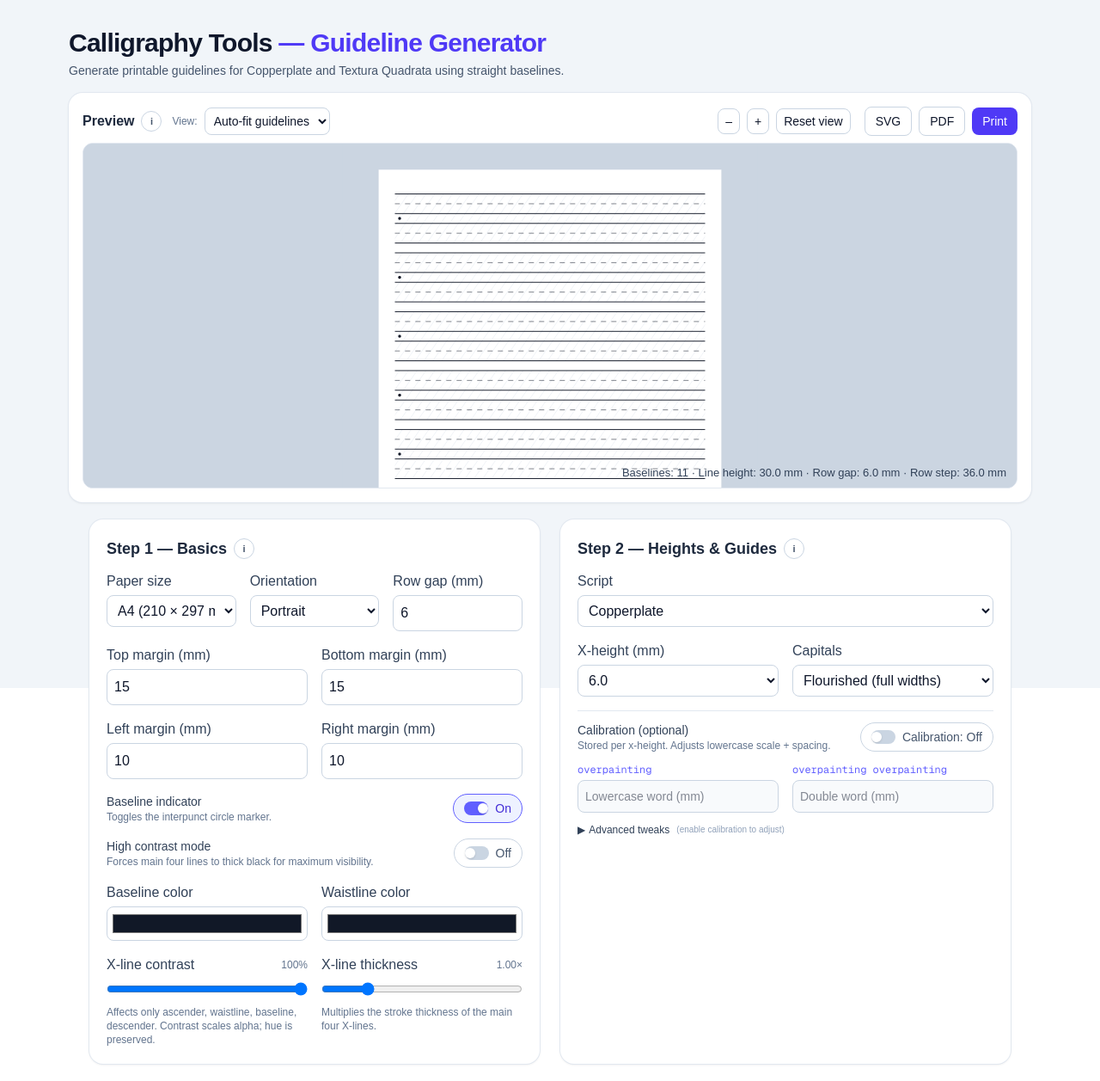
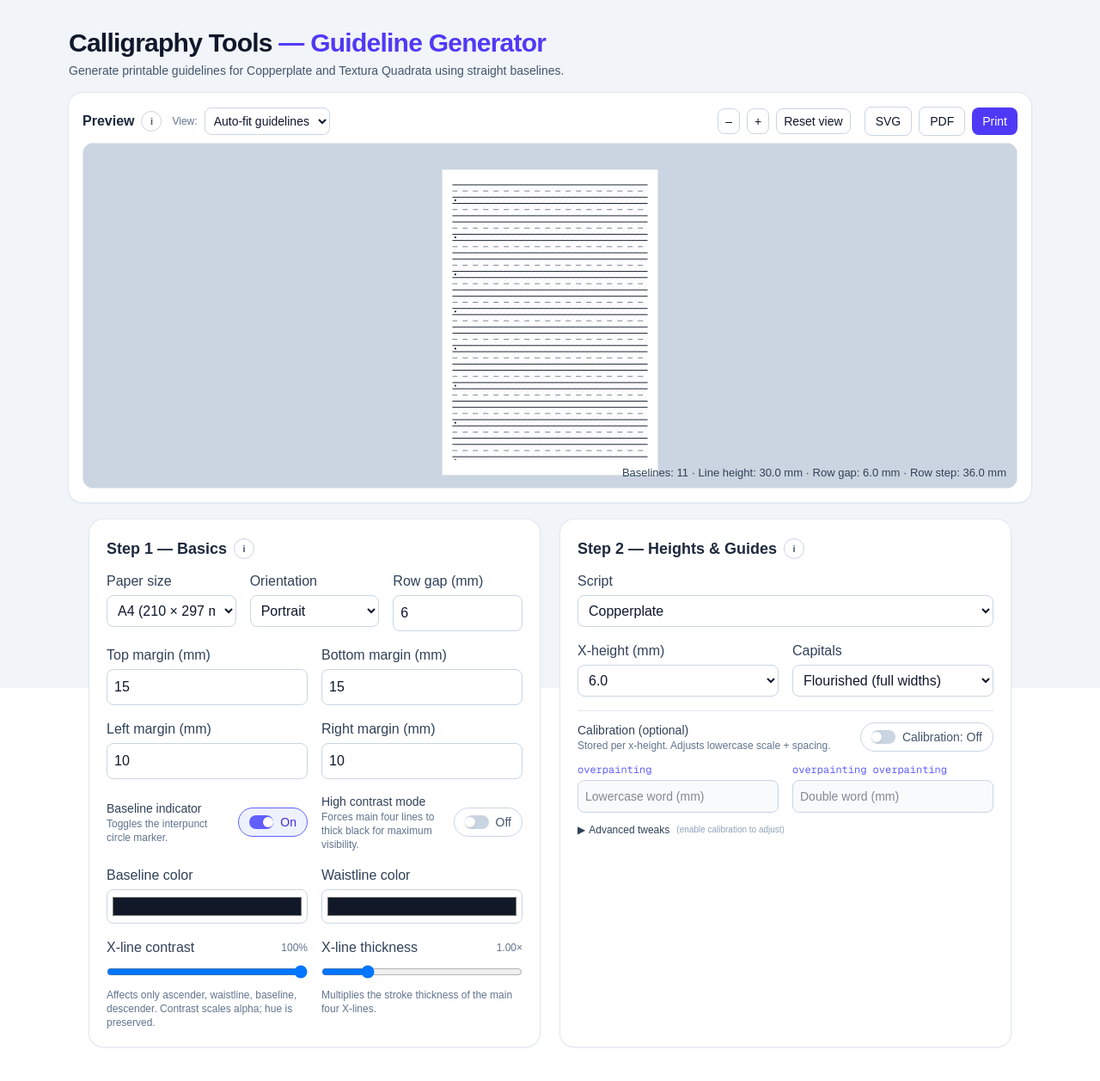
Before and after one commit to mashw/calligraphy-tools, a Next.js app: page /guidelines in a window 1280 px wide. Shown: the whole page at 86% size. Built offline with nearby package versions, Linux system fonts and the light colour scheme.

Commit message:
Guidelines tool: Adjusted collapsing of UI elements.

```diff
--- a/src/app/guidelines/page.tsx
+++ b/src/app/guidelines/page.tsx
@@ -429,7 +429,7 @@
   const [userSpaceFactor, setUserSpaceFactor] = useState(1);
 
   const [zoom, setZoom] = useState(5);
-  const DEFAULT_AUTOFIT_ZOOM = 1.25 ** 4;
+  const DEFAULT_AUTOFIT_ZOOM = 1.4;
   const [pan, setPan] = useState({ x: 0, y: 0 });
   const [isPanning, setIsPanning] = useState(false);
 
@@ -1192,7 +1192,8 @@
                 onChange={(e) => setMarginRightMM(parseFloat(e.target.value || '0') || 0)}
               />
             </div>
-            <div className="sm:col-span-2">
+            <div className="sm:col-span-2 grid grid-cols-2 gap-4">
+  {/* Baseline indicator */}
   <div className="flex items-center justify-between gap-3">
     <div>
       <div className="text-sm font-medium text-slate-700">Baseline indicator</div>
@@ -1211,8 +1212,8 @@
       {showBaselineIndicator ? 'On' : 'Off'}
     </button>
   </div>
-            </div>
-            <div className="sm:col-span-2">
+
+  {/* High contrast mode */}
   <div className="flex items-center justify-between gap-3">
     <div>
       <div className="text-sm font-medium text-slate-700">High contrast mode</div>
```
Lines whose indentation alone changed are shown as unchanged.
